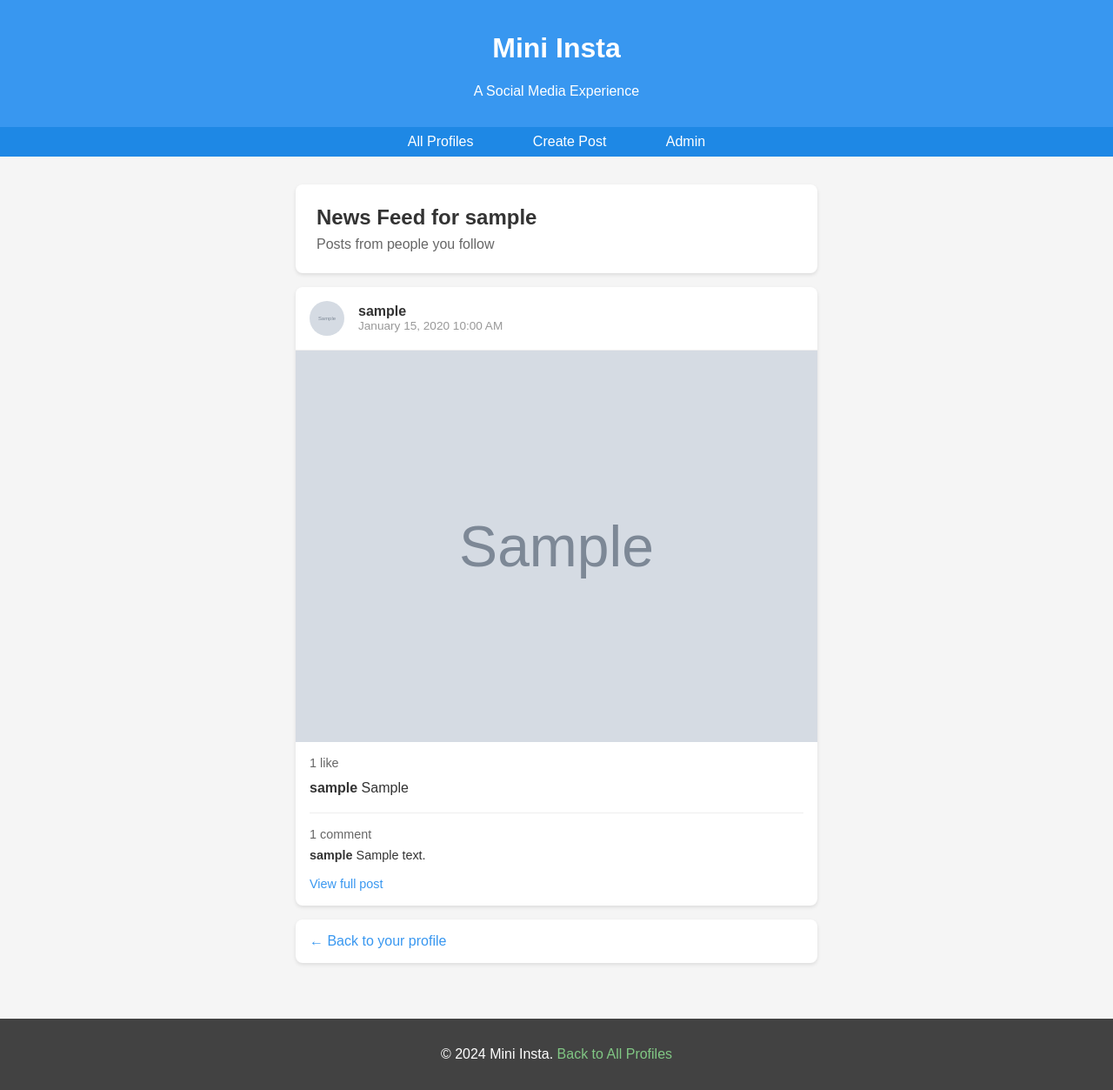
After one commit to xiea2205/cs412, a Django app: page /mini_insta/profile/1/news_feed/ in a window 1280 px wide. The commit adds this page. Shown: the whole page at 87% size. Run offline with Django 5.2, Linux system fonts and the light colour scheme; tables that the repository leaves empty hold one stand-in row (values such as "Sample post"); grey boxes marked "Sample" are stand-in pictures.

Commit message:
Implement Assignment 6: Add social networking features including Follow, Comment, and Like models with personalized news feed

```diff
--- /dev/null
+++ b/mini_insta/templates/mini_insta/news_feed.html
@@ -0,0 +1,103 @@
+<!--
+File: news_feed.html
+Author: Anthony Xie
+Email: xiea@bu.edu
+Description: Template to display personalized news feed for a profile.
+-->
+{% extends 'mini_insta/base.html' %}
+
+{% block title %}News Feed - Mini Insta{% endblock %}
+
+{% block content %}
+<div style="max-width: 600px; margin: 0 auto;">
+
+    <!-- Header -->
+    <div style="background: white; border-radius: 8px; box-shadow: 0 2px 4px rgba(0,0,0,0.1); padding: 1.5rem; margin-bottom: 1rem;">
+        <h2 style="margin: 0; color: #333;">News Feed for {{ profile.username }}</h2>
+        <p style="margin: 0.5rem 0 0 0; color: #666;">Posts from people you follow</p>
+    </div>
+
+    <!-- Feed Posts -->
+    {% if feed_posts %}
+        {% for post in feed_posts %}
+            <div style="background: white; border-radius: 8px; box-shadow: 0 2px 4px rgba(0,0,0,0.1); margin-bottom: 1rem; overflow: hidden;">
+
+                <!-- Post Header -->
+                <div style="display: flex; align-items: center; padding: 1rem; border-bottom: 1px solid #eee;">
+                    <img src="{{ post.profile.profile_image_url }}"
+                         alt="{{ post.profile.username }}"
+                         style="width: 40px; height: 40px; object-fit: cover; border-radius: 50%; margin-right: 1rem;">
+                    <div>
+                        <a href="{% url 'profile' post.profile.pk %}" style="color: #333; text-decoration: none; font-weight: bold;">
+                            {{ post.profile.username }}
+                        </a>
+                        <div style="color: #999; font-size: 0.85rem;">{{ post.timestamp|date:"F d, Y g:i A" }}</div>
+                    </div>
+                </div>
+
+                <!-- Post Photos -->
+                {% for photo in post.get_photos %}
+                    <div style="margin: 0;">
+                        <img src="{{ photo.get_image_url }}" alt="Post photo" style="width: 100%; display: block;">
+                    </div>
+                {% endfor %}
+
+                <!-- Post Content -->
+                <div style="padding: 1rem;">
+                    <!-- Likes Count -->
+                    <div style="margin-bottom: 0.5rem; color: #666; font-size: 0.9rem;">
+                        {{ post.get_likes }} like{{ post.get_likes|pluralize }}
+                    </div>
+
+                    <!-- Caption -->
+                    {% if post.caption %}
+                        <p style="margin: 0.5rem 0; color: #333; line-height: 1.6;">
+                            <strong>{{ post.profile.username }}</strong> {{ post.caption }}
+                        </p>
+                    {% endif %}
+
+                    <!-- Comments Preview -->
+                    {% with comments=post.get_all_comments %}
+                        {% if comments %}
+                            <div style="margin-top: 1rem; padding-top: 1rem; border-top: 1px solid #eee;">
+                                <div style="color: #666; font-size: 0.9rem; margin-bottom: 0.5rem;">
+                                    {{ comments|length }} comment{{ comments|length|pluralize }}
+                                </div>
+                                {% for comment in comments|slice:":2" %}
+                                    <div style="margin-bottom: 0.5rem; color: #333; font-size: 0.9rem;">
+                                        <strong>{{ comment.profile.username }}</strong> {{ comment.text }}
+                                    </div>
+                                {% endfor %}
+                            </div>
+                        {% endif %}
+                    {% endwith %}
+
+                    <!-- View Post Link -->
+                    <div style="margin-top: 1rem;">
+                        <a href="{% url 'post_detail' post.pk %}" style="color: #3897f0; text-decoration: none; font-size: 0.9rem;">
+                            View full post
+                        </a>
+                    </div>
+                </div>
+            </div>
+        {% endfor %}
+    {% else %}
+        <div style="background: white; border-radius: 8px; box-shadow: 0 2px 4px rgba(0,0,0,0.1); padding: 2rem; text-align: center;">
+            <p style="color: #999; margin: 0;">No posts in your feed yet.</p>
+            <p style="color: #999; margin: 0.5rem 0 0 0;">Start following people to see their posts!</p>
+            <div style="margin-top: 1rem;">
+                <a href="{% url 'show_all_profiles' %}" style="color: #3897f0; text-decoration: none;">
+                    Browse profiles
+                </a>
+            </div>
+        </div>
+    {% endif %}
+
+    <!-- Back Link -->
+    <div style="background: white; border-radius: 8px; box-shadow: 0 2px 4px rgba(0,0,0,0.1); padding: 1rem; margin-top: 1rem;">
+        <a href="{% url 'profile' profile.pk %}" style="color: #3897f0; text-decoration: none;">
+            &larr; Back to your profile
+        </a>
+    </div>
+</div>
+{% endblock %}
--- a/mini_insta/urls.py
+++ b/mini_insta/urls.py
@@ -13,8 +13,16 @@ urlpatterns = [
     path('', views.ProfileListView.as_view(), name='show_all_profiles'),
     path('profile/<int:pk>/', views.ProfileDetailView.as_view(), name='profile'),
     path('profile/<int:pk>/update/', views.UpdateProfileView.as_view(), name='update_profile'),
+    path('profile/<int:pk>/followers/', views.ShowFollowersDetailView.as_view(), name='show_followers'),
+    path('profile/<int:pk>/following/', views.ShowFollowingDetailView.as_view(), name='show_following'),
+    path('profile/<int:pk>/follow/', views.CreateFollowView.as_view(), name='create_follow'),
+    path('profile/<int:pk>/unfollow/', views.UnfollowView.as_view(), name='unfollow'),
+    path('profile/<int:pk>/news_feed/', views.NewsFeedView.as_view(), name='news_feed'),
     path('post/<int:pk>/', views.PostDetailView.as_view(), name='post_detail'),
     path('post/create/', views.CreatePostView.as_view(), name='create_post'),
     path('post/<int:pk>/update/', views.UpdatePostView.as_view(), name='update_post'),
     path('post/<int:pk>/delete/', views.DeletePostView.as_view(), name='delete_post'),
+    path('post/<int:pk>/comment/', views.CreateCommentView.as_view(), name='create_comment'),
+    path('post/<int:pk>/like/', views.CreateLikeView.as_view(), name='create_like'),
+    path('post/<int:pk>/unlike/', views.UnlikeView.as_view(), name='unlike'),
 ]
--- a/mini_insta/views.py
+++ b/mini_insta/views.py
@@ -6,10 +6,10 @@ Description: View functions and classes for the Mini Insta application.
 Contains views for displaying profile lists and individual profiles.
 """
 
-from django.shortcuts import render
-from django.views.generic import ListView, DetailView, CreateView, UpdateView, DeleteView
+from django.shortcuts import render, redirect, get_object_or_404
+from django.views.generic import ListView, DetailView, CreateView, UpdateView, DeleteView, View
 from django.urls import reverse
-from .models import Profile, Post, Photo
+from .models import Profile, Post, Photo, Follow, Comment, Like
 from .forms import UpdateProfileForm, UpdatePostForm
 
 class ProfileListView(ListView):
@@ -112,3 +112,154 @@ class DeletePostView(DeleteView):
         Redirect to the profile page after deleting.
         """
         return reverse('profile', kwargs={'pk': self.object.profile.pk})
+
+
+class ShowFollowersDetailView(DetailView):
+    """
+    View to display all followers of a profile.
+    """
+    model = Profile
+    template_name = 'mini_insta/show_followers.html'
+    context_object_name = 'profile'
+
+
+class ShowFollowingDetailView(DetailView):
+    """
+    View to display all profiles that a profile is following.
+    """
+    model = Profile
+    template_name = 'mini_insta/show_following.html'
+    context_object_name = 'profile'
+
+
+class CreateFollowView(View):
+    """
+    View to create a follow relationship.
+    """
+    def post(self, request, pk):
+        """
+        Handle POST request to follow a profile.
+        """
+        profile_to_follow = get_object_or_404(Profile, pk=pk)
+        follower_profile_pk = request.POST.get('follower_profile_pk')
+        follower_profile = get_object_or_404(Profile, pk=follower_profile_pk)
+
+        # Create follow relationship if it doesn't exist
+        Follow.objects.get_or_create(
+            profile=profile_to_follow,
+            follower_profile=follower_profile
+        )
+
+        return redirect('profile', pk=pk)
+
+
+class UnfollowView(View):
+    """
+    View to remove a follow relationship.
+    """
+    def post(self, request, pk):
+        """
+        Handle POST request to unfollow a profile.
+        """
+        profile_to_unfollow = get_object_or_404(Profile, pk=pk)
+        follower_profile_pk = request.POST.get('follower_profile_pk')
+        follower_profile = get_object_or_404(Profile, pk=follower_profile_pk)
+
+        # Delete follow relationship if it exists
+        Follow.objects.filter(
+            profile=profile_to_unfollow,
+            follower_profile=follower_profile
+        ).delete()
+
+        return redirect('profile', pk=pk)
+
+
+class CreateCommentView(View):
+    """
+    View to create a comment on a post.
+    """
+    def post(self, request, pk):
+        """
+        Handle POST request to create a comment.
+        """
+        post = get_object_or_404(Post, pk=pk)
+        profile_pk = request.POST.get('profile_pk')
+        profile = get_object_or_404(Profile, pk=profile_pk)
+        comment_text = request.POST.get('comment_text')
+
+        if comment_text:
+            Comment.objects.create(
+                post=post,
+                profile=profile,
+                text=comment_text
+            )
+
+        return redirect('post_detail', pk=pk)
+
+
+class CreateLikeView(View):
+    """
+    View to create a like on a post.
+    """
+    def post(self, request, pk):
+        """
+        Handle POST request to like a post.
+        """
+        post = get_object_or_404(Post, pk=pk)
+        profile_pk = request.POST.get('profile_pk')
+        profile = get_object_or_404(Profile, pk=profile_pk)
+
+        # Create like if it doesn't exist
+        Like.objects.get_or_create(
+            post=post,
+            profile=profile
+        )
+
+        return redirect('post_detail', pk=pk)
+
+
+class UnlikeView(View):
+    """
+    View to remove a like from a post.
+    """
+    def post(self, request, pk):
+        """
+        Handle POST request to unlike a post.
+        """
+        post = get_object_or_404(Post, pk=pk)
+        profile_pk = request.POST.get('profile_pk')
+        profile = get_object_or_404(Profile, pk=profile_pk)
+
+        # Delete like if it exists
+        Like.objects.filter(
+            post=post,
+            profile=profile
+        ).delete()
+
+        return redirect('post_detail', pk=pk)
+
+
+class NewsFeedView(DetailView):
+    """
+    View to display personalized news feed for a profile.
+    """
+    model = Profile
+    template_name = 'mini_insta/news_feed.html'
+    context_object_name = 'profile'
+
+    def get_context_data(self, **kwargs):
+        """
+        Add feed posts to context.
+        """
+        context = super().get_context_data(**kwargs)
+
+        # Get profiles that this profile is following
+        following_profiles = self.object.get_following()
+
+        # Get all posts from followed profiles, ordered by most recent
+        feed_posts = Post.objects.filter(
+            profile__in=following_profiles
+        ).order_by('-timestamp')
+
+        context['feed_posts'] = feed_posts
+        return context
```
Also changed, not shown: mini_insta/admin.py (+50 -1 lines), mini_insta/models.py (+94 -0 lines), mini_insta/templates/mini_insta/post_detail.html (+58 -1 lines), mini_insta/templates/mini_insta/show_all_profiles.html (+18 -0 lines), mini_insta/templates/mini_insta/show_followers.html (added, +48 -0 lines), mini_insta/templates/mini_insta/show_following.html (added, +48 -0 lines), mini_insta/templates/mini_insta/show_profile.html (+15 -7 lines), mini_insta/migrations/0004_comment_follow_like.py (added).
